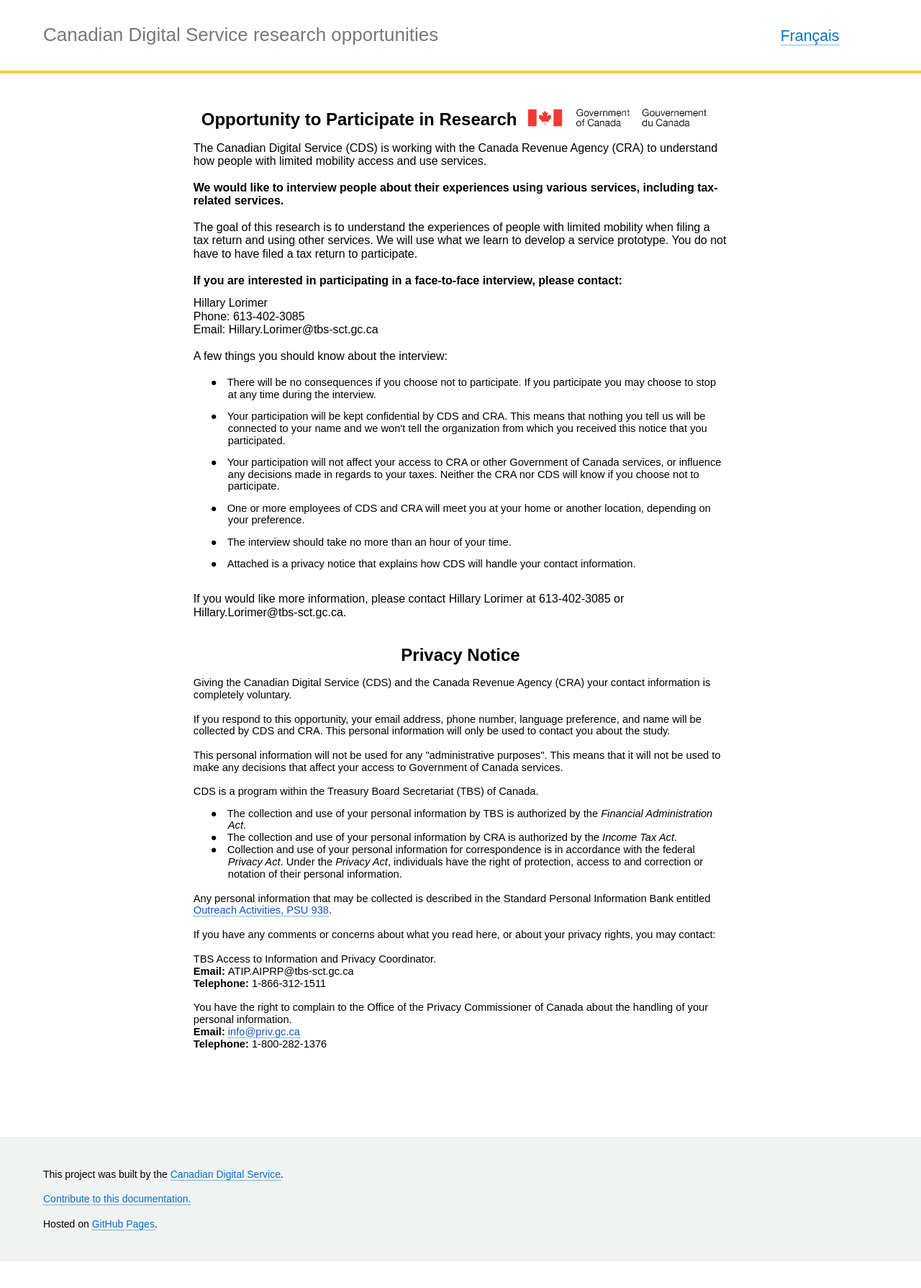
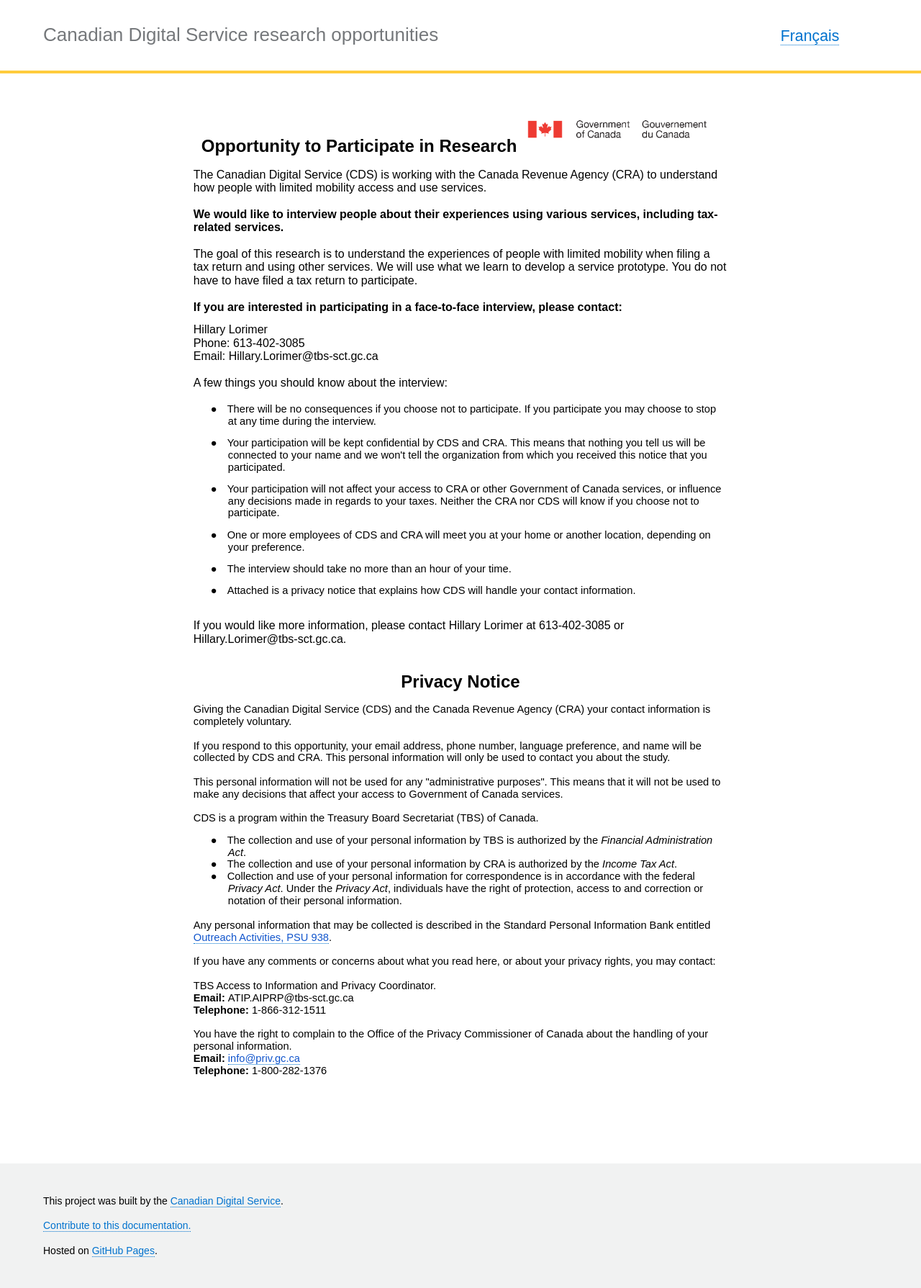
Before and after one commit to cds-snc/research-recherche, a Jekyll site: the page built from _pages/en/cra.html, in a window 1280 px wide. Shown: the whole page at 72% size. Built offline with Jekyll 4.4.1, drawn with Linux system fonts in a browser that asks for light colours; before the commit the page ends 1752 px from its top, so only the background shows below that.

Commit message:
Update cra.html

```diff
--- a/_pages/en/cra.html
+++ b/_pages/en/cra.html
@@ -156,7 +156,7 @@
   <body lang="EN-CA">
     <div class="WordSection1">
 
-      <p class="MsoNormal">
+      <p>
          <img src="https://cds-snc.github.io/research-recherche/assets/img/GOC_logo.png" alt="Government of Canada logo" align="right" height="50"></img>
         <span lang="EN" style="font-size:12.0pt;line-height:115%">&nbsp;</span>
       </p>
```
